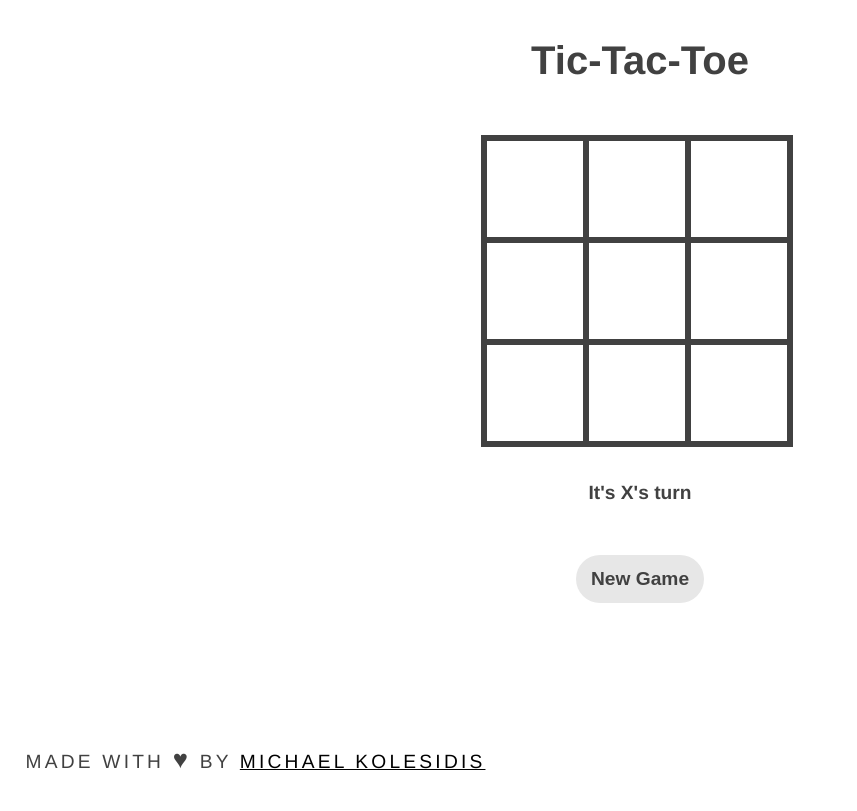
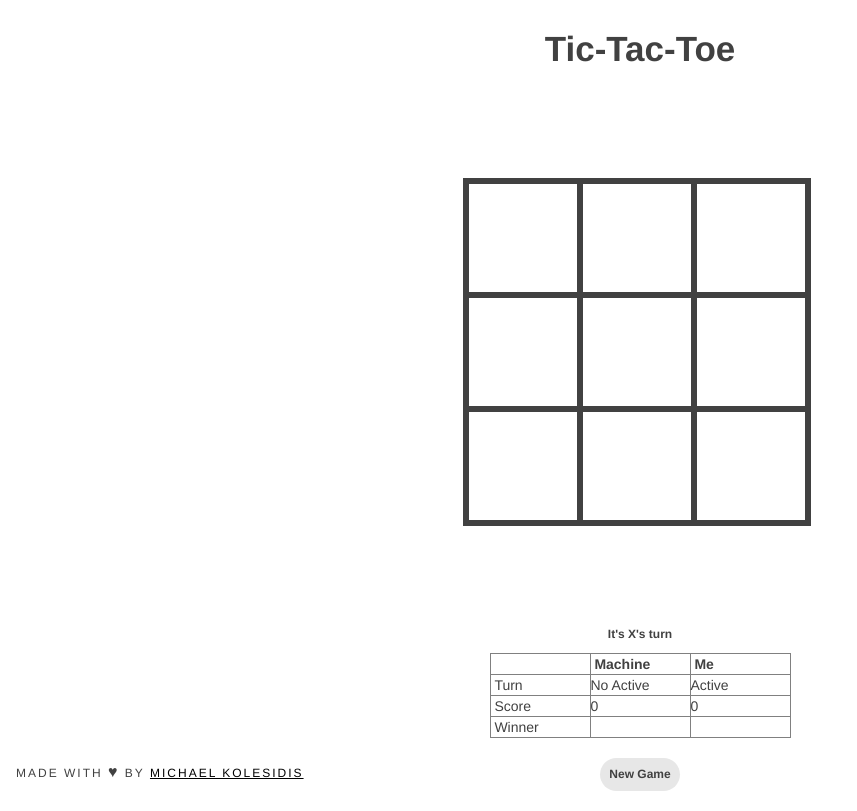
Before and after one commit to cop4808-spring-2023-fullstack-web/hw3-tic-tac-toe-js-NPlanche, a plain HTML site: page index.html in a window 1280 px wide. Both pictures are taken after a click on the button "New Game". Shown: the whole page, without its empty margins (0-857 px from the left). Drawn offline with nearby package versions, Linux system fonts and the light colour scheme.

Commit message:
added scoring table

```diff
--- a/index.html
+++ b/index.html
@@ -4,13 +4,20 @@
     <meta charset="UTF-8" />
     <meta http-equiv="X-UA-Compatible" content="IE=edge" />
     <meta name="viewport" content="width=device-width, initial-scale=1.0" />
+    <link rel="stylesheet" href="https://maxcdn.bootstrapcdn.com/bootstrap/3.4.1/css/bootstrap.min.css">
+    <script src="https://ajax.googleapis.com/ajax/libs/jquery/3.6.3/jquery.min.js"></script>
+    <script src="https://maxcdn.bootstrapcdn.com/bootstrap/3.4.1/js/bootstrap.min.js"></script>
+
+
     <title>Tic-Tac-Toe</title>
     <link rel="stylesheet" href="./styles/style.css" />
   </head>
 
   <body>
     <div class="header">Tic-Tac-Toe</div>
-    <div class="container">
+
+
+    <div class="game">
       <div class="cell" id ="0" data-cell-index="0"></div>
       <div class="cell" id ="1" data-cell-index="1"></div>
       <div class="cell" id ="2" data-cell-index="2"></div>
@@ -21,9 +28,40 @@
       <div class="cell" id ="7" data-cell-index="7"></div>
       <div class="cell" id ="8" data-cell-index="8"></div>
     </div>
+
+
+
+
     <p class="status"></p>
     <button class="restart">New Game</button>
 
+    <!-- Status Table -->
+
+
+
+
+    <table border="1">
+      <tr>
+        <th style="width:100px;"></th>
+        <th style="width:100px;">&nbsp;Machine&nbsp;</th>
+        <th style="width:100px;">&nbsp;Me&nbsp;</th>
+      </tr>
+      <tr>
+        <td>&nbsp;Turn&nbsp;</td>
+        <td><span class="turnMachine"></span></td>
+        <td><span class="turnMe"></span></td>
+      </tr>
+      <tr>
+        <td>&nbsp;Score&nbsp;</td>
+        <td><span class="scoreMachine"></span></td>
+        <td><span class="scoreMe"></span></td>
+      </tr>
+      <tr>
+        <td>&nbsp;Winner&nbsp;</td>
+        <td><span class="winnerMachine"></span></td>
+        <td><span class="winnerMe"></span></td>
+      </tr>
+    </table>
     <footer>
       <p>MADE WITH <span id="heart">♥</span> BY
         <a href="https://github.com/michaelkolesidis/tic-tac-toe" target="_blank">
@@ -31,6 +69,7 @@
       </p>
     </footer>
 
+
     <script src="./script/tic-tac-toe.js"></script>
   </body>
 </html>
--- a/script/tic-tac-toe.js
+++ b/script/tic-tac-toe.js
@@ -10,6 +10,49 @@ const drawMessage = () => `Game ended in a draw!`;
 const currentPlayerTurn = () => `It's ${currentPlayer}'s turn`;
 
 statusDisplay.innerHTML = currentPlayerTurn();
+
+// --------------------------------------------------
+// UPDATE 01-11-23
+// --------------------------------------------------
+const turnMachine = document.querySelector('.turnMachine');
+const turnMe = document.querySelector('.turnMe');
+const scoreMachine = document.querySelector('.scoreMachine');
+const scoreMe = document.querySelector('.scoreMe');
+const winnerMachine = document.querySelector('.winnerMachine');
+const winnerMe = document.querySelector('.winnerMe');
+let scoreMachineCount = 0;
+let scoreMeCount = 0;
+function handleTurn() {
+    if (currentPlayer == 'X'){
+        turnMachine.innerHTML = 'No Active';
+        turnMe.innerHTML = 'Active';
+    }else {
+        turnMachine.innerHTML = 'Active';
+        turnMe.innerHTML = 'No Active';
+    }
+}
+function handleScore() {
+    if (currentPlayer == 'X'){
+        scoreMeCount += 1;
+    }else {
+        scoreMachineCount += 1;
+    }
+    scoreMachine.innerHTML = scoreMachineCount;
+    scoreMe.innerHTML = scoreMeCount;
+}
+function handleWinner() {
+    if (currentPlayer == 'X'){
+        winnerMachine.innerHTML = 'No Winner';
+        winnerMe.innerHTML = 'Winner';
+    }else {
+        winnerMachine.innerHTML = 'Winner';
+        winnerMe.innerHTML = 'No Winner';
+    }
+}
+scoreMachine.innerHTML = scoreMachineCount;
+scoreMe.innerHTML = scoreMeCount;
+handleTurn(currentPlayer);
+// --------------------------------------------------
 
 //condition for a player
 const winningConditions = [
@@ -61,6 +104,14 @@ function checkWin(){
         //game is no longer active because its be won
         gameActive = false;
         statusDisplay.style.color = "rgb(251,100,204)";
+
+        // --------------------------------------------------
+        // UPDATE 01-11-23
+        // --------------------------------------------------
+        handleScore();
+        handleWinner();
+        // --------------------------------------------------
+
         return roundWon;
     }
 
@@ -87,6 +138,12 @@ function handlePlayerChange() {
     currentPlayer = currentPlayer === "X" ? "O" : "X";
     //displays who the current player is
     statusDisplay.innerHTML = currentPlayerTurn();
+
+    // --------------------------------------------------
+    // UPDATE 01-11-23
+    // --------------------------------------------------
+    handleTurn();
+    // --------------------------------------------------
 }
 
 //handles the validation of the board
@@ -106,8 +163,6 @@ function handleResultValidation() {
 
 //handle computer move
 function handleComputerMove(){
-
-
     //choose move
     pickMove();
 
@@ -115,9 +170,6 @@ function handleComputerMove(){
         //change player
         handlePlayerChange();
     }
-
-
-
 }
 
 function pickMove(){
@@ -137,6 +189,16 @@ function pickMove(){
 
 
 }
+
+//Status Bar
+function status(){
+    //track who won
+
+    //display who won
+
+}
+
+
 
 //this function handles the clicks
 function handleCellClick(clickedCellEvent) {
@@ -163,6 +225,13 @@ function handleRestartGame() {
     statusDisplay.style.color = "rgb(65, 65, 65)";
     statusDisplay.innerHTML = currentPlayerTurn();
     document.querySelectorAll('.cell').forEach(cell => cell.innerHTML = "");
+
+    // --------------------------------------------------
+    // UPDATE 01-11-23
+    // --------------------------------------------------
+    winnerMachine.innerHTML = '';
+    winnerMe.innerHTML = '';
+    // --------------------------------------------------
 }
 
 //registers the clicks
--- a/styles/style.css
+++ b/styles/style.css
@@ -18,24 +18,25 @@ body {
     font-size: 2.5em;
     font-weight: 800;
     margin-top: 2.4rem;
-    margin-bottom: 0.6rem;
+    margin-bottom: 1rem;
 }
 
-.container {
-    display: grid;
+
+.game {
+    display:grid;
     grid-template-columns: 1fr 1fr 1fr;
-    margin: 3rem 0 1rem 0;
+    margin: 10rem 0 10rem 0;
 }
 
 .cell {
-    width: 6rem;
-    height: 6rem;
+    width: 12rem;
+    height: 12rem;
     border: 6px solid rgb(65, 65, 65);
     margin: -6px 0 0 -6px;
     text-align: center;
     vertical-align: middle;
-    line-height: 6rem;
-    font-size: 6rem;
+    line-height: 10rem;
+    font-size: 10rem;
     cursor: pointer;
 
 }
```
